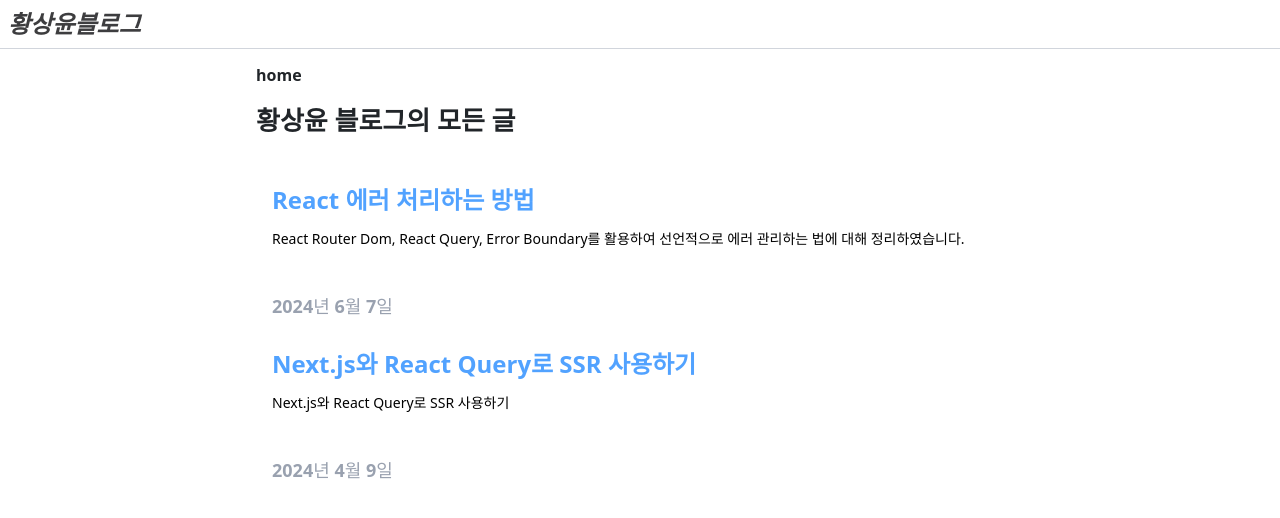
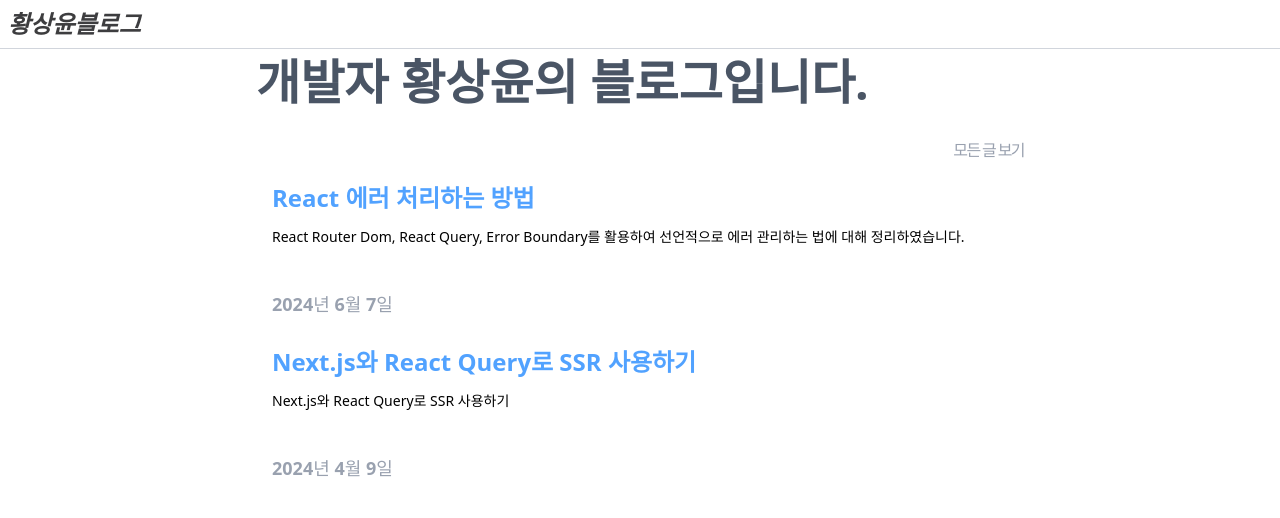
Before and after one commit to sangyun-hwang/sangyun-hwang.github.io, a Next.js app: page / in a window 1280 px wide. Shown: the top 518 px of the page. Built offline with nearby package versions, Linux system fonts and the light colour scheme.

Commit message:
[feat] home page 추가

```diff
--- a/src/app/page.tsx
+++ b/src/app/page.tsx
@@ -1,8 +1,8 @@
 import { getAllPosts } from "@/entities/post/model/post";
-import PostPage from "@/page/posts";
+import HomePage from "@/page/home-page";
 
 export default async function Home() {
   const posts = await getAllPosts();
 
-  return <PostPage posts={posts} />;
+  return <HomePage posts={posts} />;
 }
--- a/src/entities/post/ui/post/post-title.tsx
+++ b/src/entities/post/ui/post/post-title.tsx
@@ -4,6 +4,8 @@ interface PostTitleProps {
 
 export const PostTitle = ({ title }: PostTitleProps) => {
   return (
-    <h1 className="text-2640 font-semibold w-full text-seo-600">{title}</h1>
+    <h1 className="text-5xl leading-16 font-semibold w-full text-gray-600">
+      {title}
+    </h1>
   );
 };
--- /dev/null
+++ b/src/page/home-page.tsx
@@ -0,0 +1,33 @@
+import Link from "next/link";
+import type { PostWithFrontmatterType } from "@/entities/post/model/post.type";
+import { PostCard } from "@/entities/post/ui/post/post-card";
+import { PostTitle } from "@/entities/post/ui/post/post-title";
+import { cn } from "@/shared/utils/cn";
+
+type PostPageProps = {
+  posts: PostWithFrontmatterType[];
+};
+
+const HomePage = ({ posts }: PostPageProps) => {
+  return (
+    <main className={cn("md:max-w-3xl md:mx-auto")}>
+      <PostTitle title="개발자 황상윤의 블로그입니다." />
+      <br />
+      <div className="w-full flex justify-end">
+        <Link
+          href="/posts"
+          className="-tracking-widest text-gray-400 hover:text-gray-600 hover:font-semibold"
+        >
+          모든 글 보기
+        </Link>
+      </div>
+      <ul className={cn("list-none p-0")}>
+        {posts.map((post) => (
+          <PostCard key={post.title} post={post} />
+        ))}
+      </ul>
+    </main>
+  );
+};
+
+export default HomePage;
```
